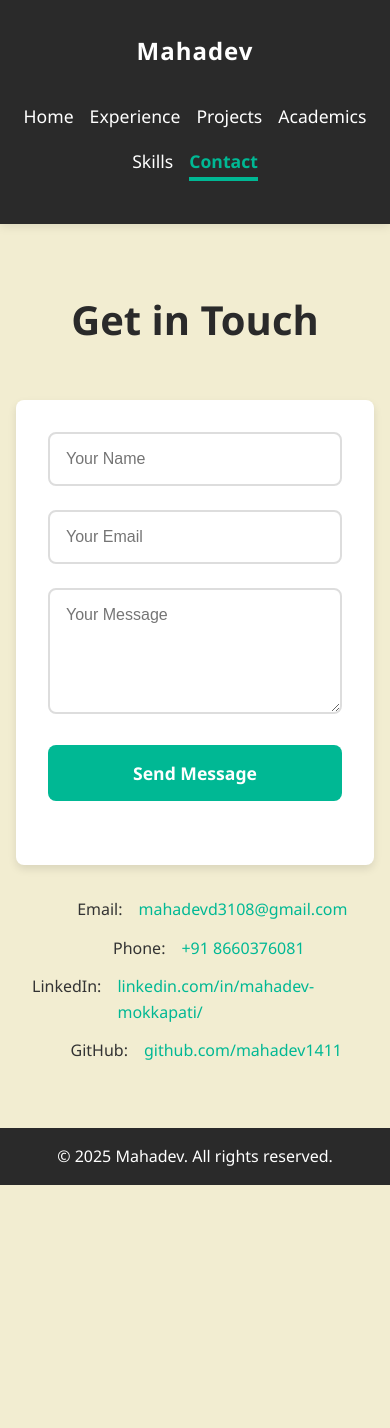
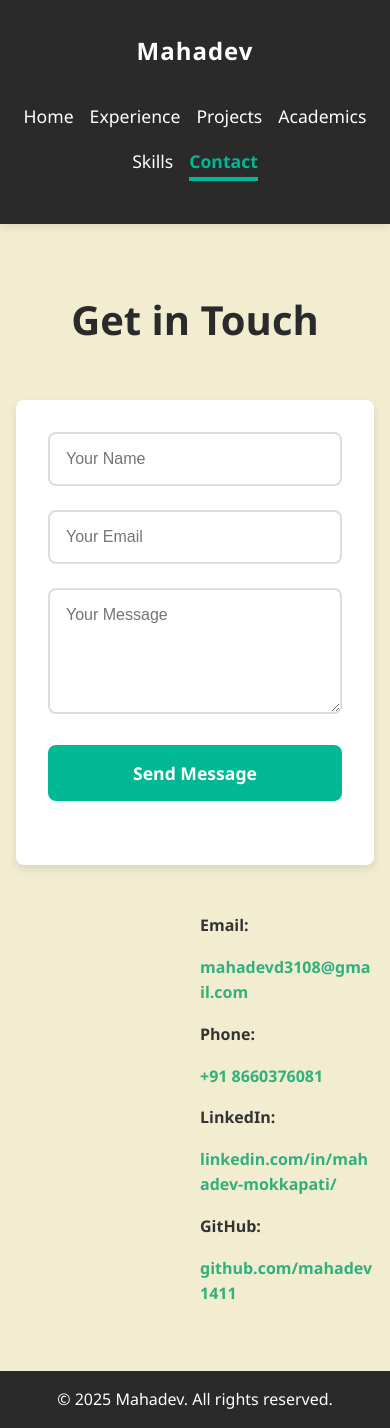
Before and after one commit to mahadev1411/portfolio, a React (Create React App) app: page /contact in a window 390 px wide. Before the commit the page ends 1185 px from the top, so only its background shows below. Built offline with nearby package versions, Linux system fonts and the light colour scheme.

Commit message:
changed the components and its styles

```diff
--- a/src/components/Academics.css
+++ b/src/components/Academics.css
@@ -45,8 +45,13 @@
     color: #666;
     font-size: 0.9rem;
     transition: color 0.3s ease;
+    font-weight: 500;
   }
 
   .timeline-item:hover .year {
     color: var(--secondary-color);
   }
+
+  .grade {
+  font-weight: bold;
+}
--- a/src/components/Academics.js
+++ b/src/components/Academics.js
@@ -3,9 +3,9 @@ import './Academics.css';
 
 const Academics = () => {
   const education = [
-    { degree: 'B.E Computer Science', institution: 'BMS College of Engineering', year: '2022-2026' ,grade:'8.98/10'},
-    { degree: 'Secondary School', institution: 'Base PU College', year: '2020-2022',grade: '93/100' },
-    {degree: 'High School',institution: 'Sri Vani Education Centre', year: '2020',grade: '91.2/100'}
+    { degree: 'B.E Computer Science', institution: 'BMS College of Engineering', year: '2022-2026', grade: '8.98/10' },
+    { degree: 'Secondary School', institution: 'Base PU College', year: '2020-2022', grade: '93/100' },
+    { degree: 'High School', institution: 'Sri Vani Education Centre', year: '2020', grade: '91.2/100' }
   ];
 
   return (
@@ -13,11 +13,19 @@ const Academics = () => {
       <h2 className="section-title">Education</h2>
       <div className="timeline">
         {education.map((item, index) => (
-          <div key={index} className="timeline-item">
-            <h3>{item.degree}</h3>
-            <p>{item.institution}</p>
-            <p className='year'>{item.grade}</p>
-            <p>{item.year}</p>
+          <div
+            key={index}
+            className="timeline-item"
+            style={{ display: 'flex', justifyContent: 'space-between', alignItems: 'center' }}
+          >
+            <div style={{ maxWidth: '60%' }}>
+              <h3 style={{ margin: 0 }}>{item.degree}</h3>
+              <p style={{ margin: 0 }}>{item.institution}</p>
+            </div>
+            <div style={{ textAlign: 'right', minWidth: '120px' }}>
+              <p className='year' style={{ margin: 0 }}>{item.grade}</p>
+              <p style={{ margin: 0 }}>{item.year}</p>
+            </div>
           </div>
         ))}
       </div>
--- a/src/components/Contact.css
+++ b/src/components/Contact.css
@@ -44,7 +44,7 @@
 }
 
 .submit-btn:hover {
-  background-color: #009d7a;
+  background-color: #000000;
   transform: scale(1.05);
 }
 
@@ -53,37 +53,59 @@
 }
 
 .contact-info-plain {
-  max-width: 600px;
-  margin: 0 auto;
-  padding: 0 1rem;
   display: flex;
   flex-direction: column;
-  gap: 0.8rem;
+  gap: 1rem;
+  padding-left: 11.5rem; /* perfect left shift */
+  max-width: 600px;
+  margin: 3rem auto 0;
+  font-family: 'Segoe UI', Tahoma, Geneva, Verdana, sans-serif;
 }
 
 .contact-item {
   display: flex;
+  align-items: center;
   gap: 1rem;
-  width: 100%;
-  justify-content: center;
 }
 
-.contact-item strong {
-  display: inline-block;
-  width: 80px; /* Fixed label width */
+.contact-item .label {
+  min-width: 100px;       /* fixed width for alignment */
+  font-weight: 600;
+  color: #111;
+  font-size: 1rem;
   text-align: right;
-  color: #333;
-  font-weight: 500;
+  position: relative;
+}
+
+.contact-item .label::after {
+  content: ":";
+  position: absolute;
+  right: -10px;
 }
 
 .contact-item a {
-  color: var(--secondary-color);
+  font-weight: 600;
+  color:  #31b07b;
+  font-size: 1rem;
   text-decoration: none;
-  font-weight: 500;
-  transition: color 0.2s ease;
+  word-break: break-word;
+  transition: color 0.3s ease;  /* smooth color change */
 }
 
 .contact-item a:hover {
-  color: #009d7a;
+  color: #000000;
   text-decoration: underline;
 }
+
+
+@media (max-width: 500px) {
+  .contact-item {
+    flex-direction: column;
+    align-items: flex-start;
+  }
+
+  .contact-item strong {
+    text-align: left;
+    width: auto;
+  }
+}
--- a/src/components/Experience.css
+++ b/src/components/Experience.css
@@ -75,3 +75,22 @@
       padding: 1.5rem;
     }
   }
+
+  .download-button {
+  display: inline-block;
+  margin-top: 12px;
+  padding: 10px 18px;
+  background-color: var(--secondary-color);
+  color: white;
+  text-decoration: none;
+  border-radius: 6px;
+  font-weight: 500;
+  box-shadow: 0 4px 10px rgba(0,0,0,0.1);
+  transition: background-color 0.3s ease;
+}
+
+.download-button:hover {
+  background-color: var(--primary-color);
+  transform: translateY(-2px);
+  box-shadow: 0 3px 8px rgba(24, 216, 14, 0.2);
+}
--- a/src/components/Experience.js
+++ b/src/components/Experience.js
@@ -11,7 +11,8 @@ const Experience = () => {
         "Developed and maintained responsive web applications using Node.js",
         "Implemented RESTful APIs and integrated third-party services",
         "Collaborated with cross-functional teams in Agile development environment",
-      ]
+      ],
+      certificateUrl: "/internship.pdf"  // <- This is your public folder path
     }
   ];
 
@@ -32,6 +33,18 @@ const Experience = () => {
                 <li key={i}>{item}</li>
               ))}
             </ul>
+
+            {/* View/Download Button */}
+            {exp.certificateUrl && (
+              <a
+                href={exp.certificateUrl}
+                target="_blank"
+                rel="noopener noreferrer"
+                className="download-button"
+              >
+                View Completion Letter
+              </a>
+            )}
           </div>
         ))}
       </div>
```
Also changed, not shown: 1 other file (tests, documents, lock files or other folders).
